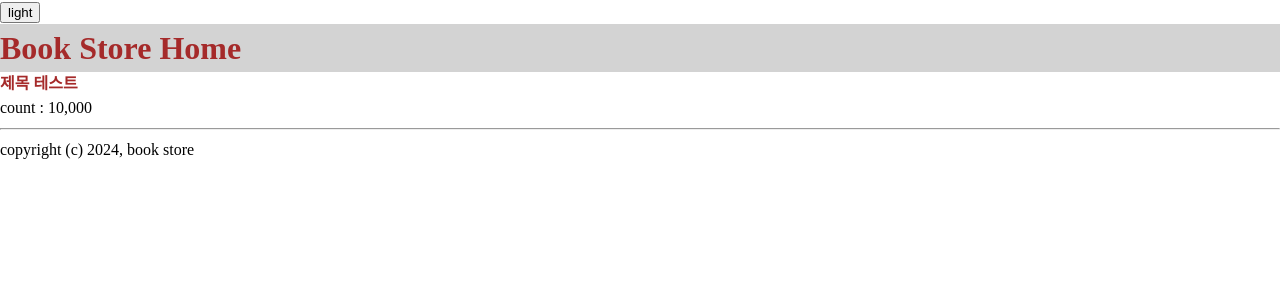
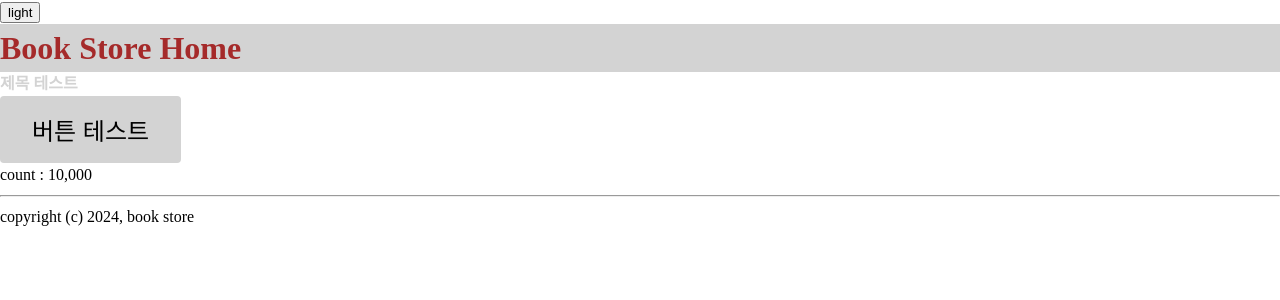
Before and after one commit to ykdman/book-store-pgms, a React (Create React App) app: page / in a window 1280 px wide. Shown: the top 300 px of the page. Built offline with nearby package versions, Linux system fonts and the light colour scheme.

Commit message:
Button 컴포넌트 작성

```diff
--- a/src/pages/Home.tsx
+++ b/src/pages/Home.tsx
@@ -3,6 +3,7 @@
 import { formatNumber } from "../utils/format";
 import Footer from "../shared/components/Footer";
 import Title from "../shared/components/Title";
+import Button from "../shared/components/Button";
 
 const COUNT = 10000;
 
@@ -12,6 +13,9 @@
       <Title size="small" color="background">
         제목 테스트
       </Title>
+      <Button size="large" scheme="normal">
+        버튼 테스트
+      </Button>
       <div>count : {formatNumber(COUNT)}</div>
     </>
   );
--- /dev/null
+++ b/src/shared/components/Button.tsx
@@ -0,0 +1,39 @@
+import React from "react";
+import { ButtonScheme, ButtonSize } from "../../style/theme";
+import styled from "styled-components";
+
+interface Props {
+  children: React.ReactNode;
+  size: ButtonSize;
+  scheme: ButtonScheme;
+  disabled?: boolean;
+  isLoading?: boolean;
+}
+
+function Button({ children, size, scheme, disabled, isLoading }: Props) {
+  return (
+    <ButtonStyle
+      size={size}
+      scheme={scheme}
+      disabled={disabled}
+      isLoading={isLoading}
+    >
+      {children}
+    </ButtonStyle>
+  );
+}
+
+const ButtonStyle = styled.button<Omit<Props, "children">>`
+  font-size: ${({ theme, size }) => theme.button[size].fontSize};
+  padding: ${({ theme, size }) => theme.button[size].padding};
+  background-color: ${({ theme, scheme }) =>
+    theme.buttonScheme[scheme].backgroundColor};
+  color: ${({ theme, scheme }) => theme.buttonScheme[scheme].color};
+  border: 0;
+  border-radius: ${({ theme }) => theme.borderRadius.default};
+  opacity: ${({ disabled }) => (disabled ? 0.5 : 1)};
+  pointer-events: ${({ disabled }) => (disabled ? "none" : "auto")};
+  cursor: ${({ disabled }) => (disabled ? "none" : "pointer")};
+`;
+
+export default Button;
--- a/src/shared/components/Title.tsx
+++ b/src/shared/components/Title.tsx
@@ -9,7 +9,11 @@
 }
 
 function Title({ children, size, color }: Props) {
-  return <TitleStyle size={size}>{children}</TitleStyle>;
+  return (
+    <TitleStyle size={size} color={color}>
+      {children}
+    </TitleStyle>
+  );
 }
 
 const TitleStyle = styled.h1<Omit<Props, "children">>`
--- a/src/style/theme.ts
+++ b/src/style/theme.ts
@@ -1,5 +1,9 @@
 export type ThemeName = "light" | "dark";
 export type ColorKey = "primary" | "background" | "secondary" | "third";
+export type HeadingSize = "small" | "medium" | "large";
+export type ButtonSize = "small" | "medium" | "large";
+
+export type ButtonScheme = "primary" | "normal";
 
 interface Theme {
   name: ThemeName;
@@ -9,9 +13,22 @@
       fontSize: string;
     };
   };
+  button: {
+    [key in ButtonSize]: {
+      fontSize: string;
+      padding: string;
+    };
+  };
+  buttonScheme: {
+    [key in ButtonScheme]: {
+      color: string;
+      backgroundColor: string;
+    };
+  };
+  borderRadius: {
+    default: string;
+  };
 }
-
-export type HeadingSize = "small" | "medium" | "large";
 
 export const lightTheme: Theme = {
   name: "light",
@@ -31,6 +48,33 @@
     small: {
       fontSize: "1rem",
     },
+  },
+  button: {
+    large: {
+      fontSize: "1.5rem",
+      padding: "1rem 2rem",
+    },
+    medium: {
+      fontSize: "1rem",
+      padding: "0.5rem 1rem",
+    },
+    small: {
+      fontSize: "0.75rem",
+      padding: "0.25rem 0.5rem",
+    },
+  },
+  buttonScheme: {
+    primary: {
+      color: "white",
+      backgroundColor: "midnightblue",
+    },
+    normal: {
+      color: "black",
+      backgroundColor: "lightgray",
+    },
+  },
+  borderRadius: {
+    default: "4px",
   },
 };
 
```
Also changed, not shown: 1 other file (tests, documents, lock files or other folders).
